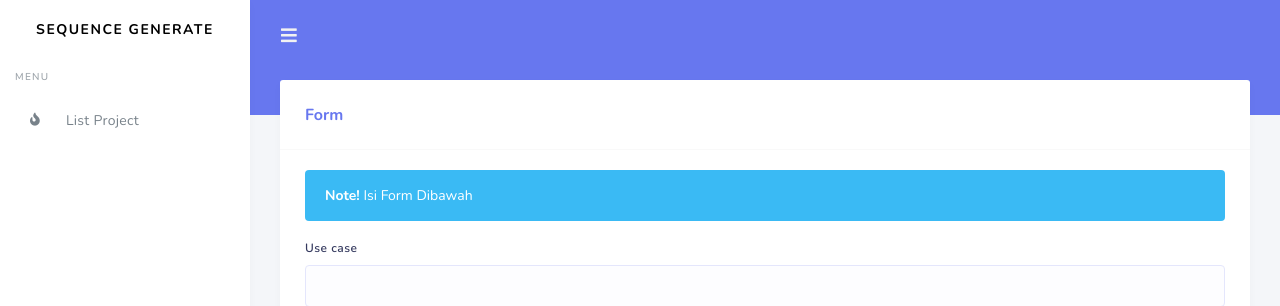
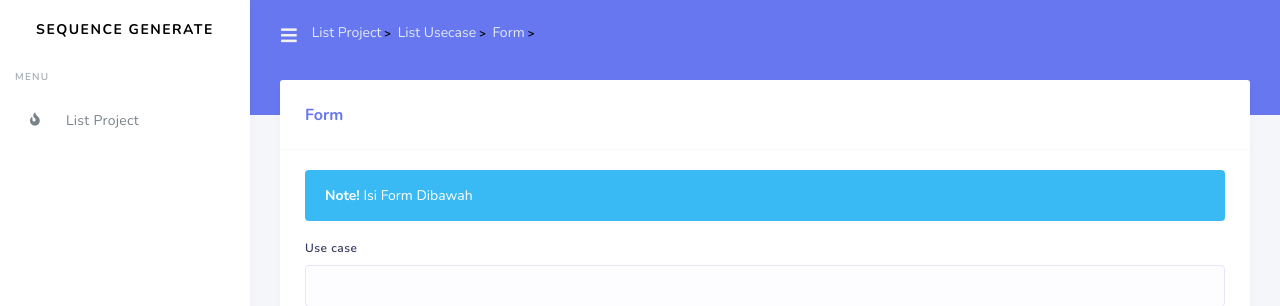
Before and after one commit to AgileRE-2021/UseCaseSpecToSequence, a Django app: page /form in a window 1280 px wide. Shown: the top 306 px of the page. Run offline with Django 3.2, Linux system fonts and the light colour scheme; some libraries are stand-ins or nearby versions.

Commit message:
nambah navigasi

```diff
--- a/templates/form.html
+++ b/templates/form.html
@@ -1,6 +1,33 @@
 <!DOCTYPE html>
 <html lang="en">
 <head>
+  <style>
+    .add {
+      padding-right: 5%;
+      margin-right: 3;
+    }
+    .nav {
+    border-bottom: 1px solid black;
+    }
+
+    .crumbs ol {
+        list-style-type: none;
+        padding-left: 0;
+    }
+
+    .crumb {
+        display: inline-block;
+    }
+
+    .crumb a::after {
+        display: inline-block;
+        color: #000;
+        content: '>';
+        font-size: 80%;
+        font-weight: bold;
+        padding: 0 3px;
+    }
+  </style>
   <meta charset="UTF-8">
   <meta content="width=device-width, initial-scale=1, maximum-scale=1, shrink-to-fit=no" name="viewport">
   <title>Sequence Generate &mdash; Kelompok 1</title>
@@ -31,6 +58,13 @@
           <ul class="navbar-nav mr-3">
             <li><a href="#" data-toggle="sidebar" class="nav-link nav-link-lg"><i class="fas fa-bars"></i></a></li>
             <li><a href="#" data-toggle="search" class="nav-link nav-link-lg d-sm-none"><i class="fas fa-search"></i></a></li>
+            <nav class="crumbs">
+              <ol>
+                  <li class="crumb"><a class="text-light" href="/">List Project</a></li>
+                  <li class="crumb"><a class="text-light" href="/usecase">List Usecase</a></li>
+                  <li class="crumb"><a class="text-light" href="/form">Form</a></li>
+              </ol>
+            </nav>
           </ul>
         </form>
         <ul class="navbar-nav navbar-right">
```
Also changed, not shown: templates/index.html (+27 -1 lines), templates/list usecase.html (+30 -0 lines).
